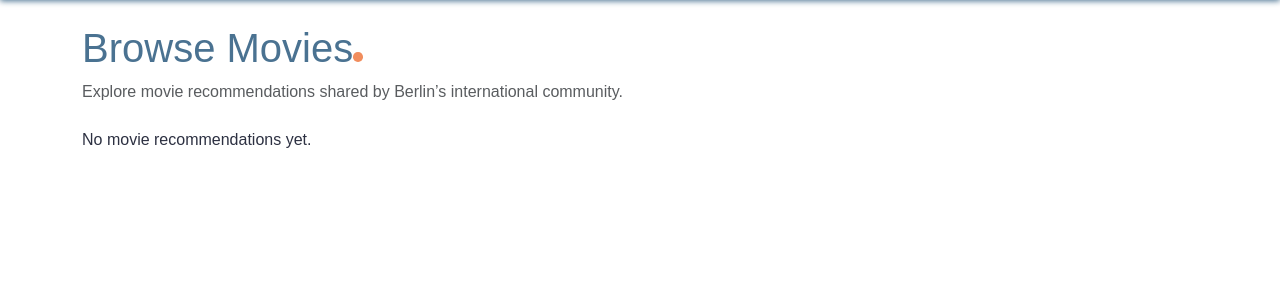
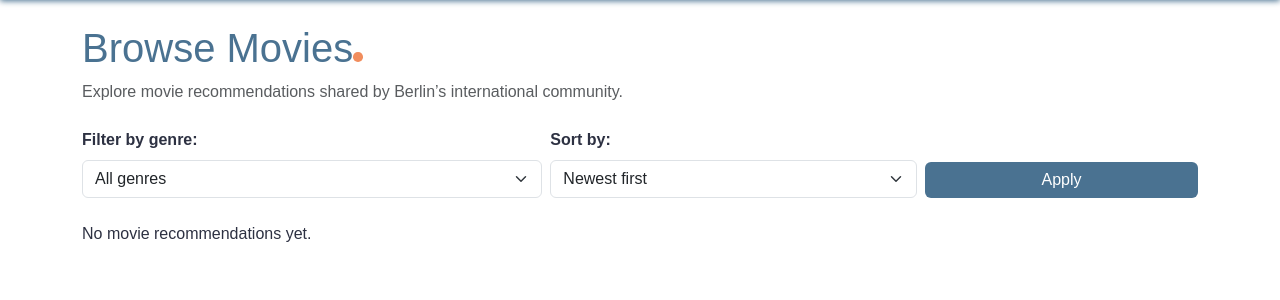
Before and after one commit to angela64711/third-milestone-project, a Django app: page /movies/ in a window 1280 px wide. Shown: the part 63-363 px from the top of the page. Run offline with Django 4.2, Linux system fonts and the light colour scheme; data that the repository does not hold is empty; some web fonts are replaced.

Commit message:
Add filter by genre and a-z sorting to browse page

```diff
--- a/movies/static/css/style.css
+++ b/movies/static/css/style.css
@@ -217,6 +217,7 @@ h1 {
 .movie-detail-poster {
     max-width: 260px;
     width: 100%;
+    box-shadow: 0 2px 6px var(--primary-color);
 }
 
 /*------------------------------------------------ Signup Page */
--- a/movies/templates/movies/browse.html
+++ b/movies/templates/movies/browse.html
@@ -8,6 +8,36 @@
     <p class="text-muted">
         Explore movie recommendations shared by Berlin’s international community.
     </p>
+</section>
+
+<section class="mb-4">
+    <form method="get" class="row g-2 align-items-end">
+        <div class="col-md-5">
+            <label for="genre" class="form-label fw-semibold">Filter by genre:</label>
+            <select name="genre" id="genre" class="form-select">
+                <option value="">All genres</option>
+                {% for genre in genres %}
+                <option value="{{ genre.name }}" {% if selected_genre == genre.name %}selected{% endif %}>
+                    {{ genre.name }}
+                </option>
+                {% endfor %}
+            </select>
+        </div>
+
+        <div class="col-md-4">
+            <label for="sort" class="form-label fw-semibold">Sort by:</label>
+            <select name="sort" id="sort" class="form-select">
+                <option value="">Newest first</option>
+                <option value="az" {% if selected_sort == "az" %}selected{% endif %}>
+                    A–Z
+                </option>
+            </select>
+        </div>
+
+        <div class="col-md-3">
+            <button type="submit" class="btn btn-primary w-100">Apply</button>
+        </div>
+    </form>
 </section>
 
 <section>
--- a/movies/views.py
+++ b/movies/views.py
@@ -8,7 +8,7 @@ from django.shortcuts import get_object_or_404, redirect, render
 from django.views import generic
 
 from .forms import SubmitMovieForm, ReviewForm
-from .models import Movie, Review
+from .models import Movie, Review, Genre
 
 # Create your views here.
 
@@ -89,9 +89,32 @@ class MovieList(generic.ListView):
     :template:`movies/browse.html`
     """
 
-    queryset = Movie.objects.filter(approved=True)
+    model = Movie
     template_name = "movies/browse.html"
     paginate_by = 12
+
+    def get_queryset(self):
+        queryset = Movie.objects.filter(approved=True)
+
+        genre = self.request.GET.get("genre")
+        sort = self.request.GET.get("sort")
+
+        if genre:
+            queryset = queryset.filter(genres__name=genre)
+
+        if sort == "az":
+            queryset = queryset.order_by("title")
+        else:
+            queryset = queryset.order_by("-created_on")
+
+        return queryset
+
+    def get_context_data(self, **kwargs):
+        context = super().get_context_data(**kwargs)
+        context["genres"] = Genre.objects.all()
+        context["selected_genre"] = self.request.GET.get("genre", "")
+        context["selected_sort"] = self.request.GET.get("sort", "")
+        return context
 
 
 # Movie Details Page
```
Also changed, not shown: documentation/readme/bugs/Bug1.png (renamed from movies/static/images/readme/bugs/Bug1.png), 1 other file.
